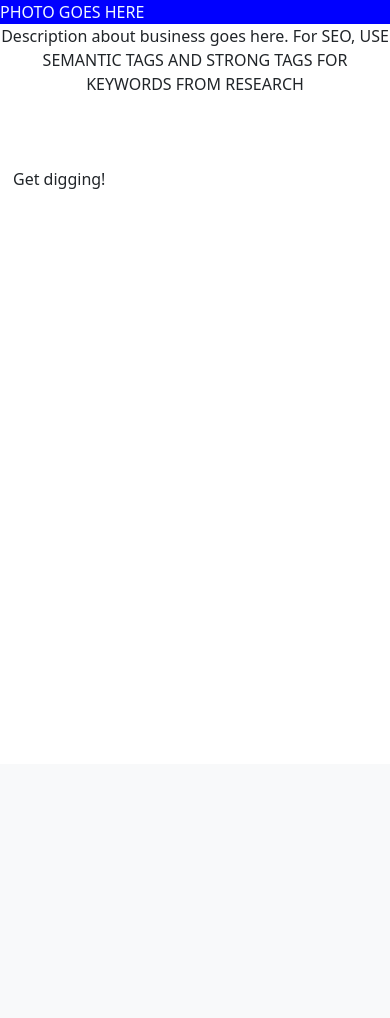
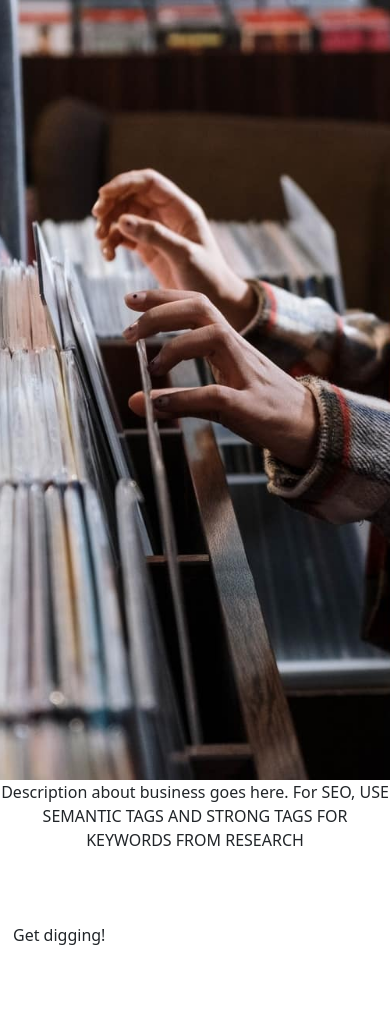
Before and after one commit to JoelMichaelRutter/wax_crate_MS5, a Django app: page / in a window 390 px wide. Shown: the part 80-1098 px from the top of the page. Before the commit the page ends 269 px from the top, so only its background shows below. Run offline with Django 3.2, Linux system fonts and the light colour scheme.

Commit message:
add media query to fix margin issue on larger screens

```diff
--- a/home/templates/home/index.html
+++ b/home/templates/home/index.html
@@ -4,7 +4,10 @@
 {% block content %}
 <div class="container-fluid h-100">
     <div class="row">
-        <div class="col-12 col-lg-8" style="background-color: blue; color: aliceblue;">PHOTO GOES HERE
+        <div class="col-12 col-lg-8">
+            <div class="home-hero-image">
+
+            </div>
         </div>
         <section class="col-lg-4 my-auto">
             <div class="company-info text-center">
--- a/static/css/base.css
+++ b/static/css/base.css
@@ -65,8 +65,35 @@
 
 /* ------------------------------------------------------- */
 
-/* CUSTOM BOOTSTRAP */
+/* CUSTOM CSS */
 
 .logo {
     font-size: 2rem;
 }
+
+
+
+.home-hero-image {
+    background-image: url('/media/home-page-hero-image.jpg');
+    background-repeat: no-repeat;
+    background-size: cover;
+    background-position-x: center;
+    background-position-y: center;
+    height: calc(100vh - 4rem);
+}
+
+
+
+
+
+
+
+
+
+/* MEDIA QUERIES */
+
+@media only screen and (min-width: 600px)  {
+    .logo {
+        margin-left: 1rem;
+    }
+}
--- a/wax_crate/urls.py
+++ b/wax_crate/urls.py
@@ -15,9 +15,11 @@ Including another URLconf
 """
 from django.contrib import admin
 from django.urls import path, include
+from django.conf import settings
+from django.conf.urls.static import static
 
 urlpatterns = [
     path('admin/', admin.site.urls),
     path('accounts/', include('allauth.urls')),
     path('', include('home.urls')),
-]
+] + static(settings.MEDIA_URL, document_root=settings.MEDIA_ROOT)
```
Also changed, not shown: media/home-page-hero-image.jpg (added).
